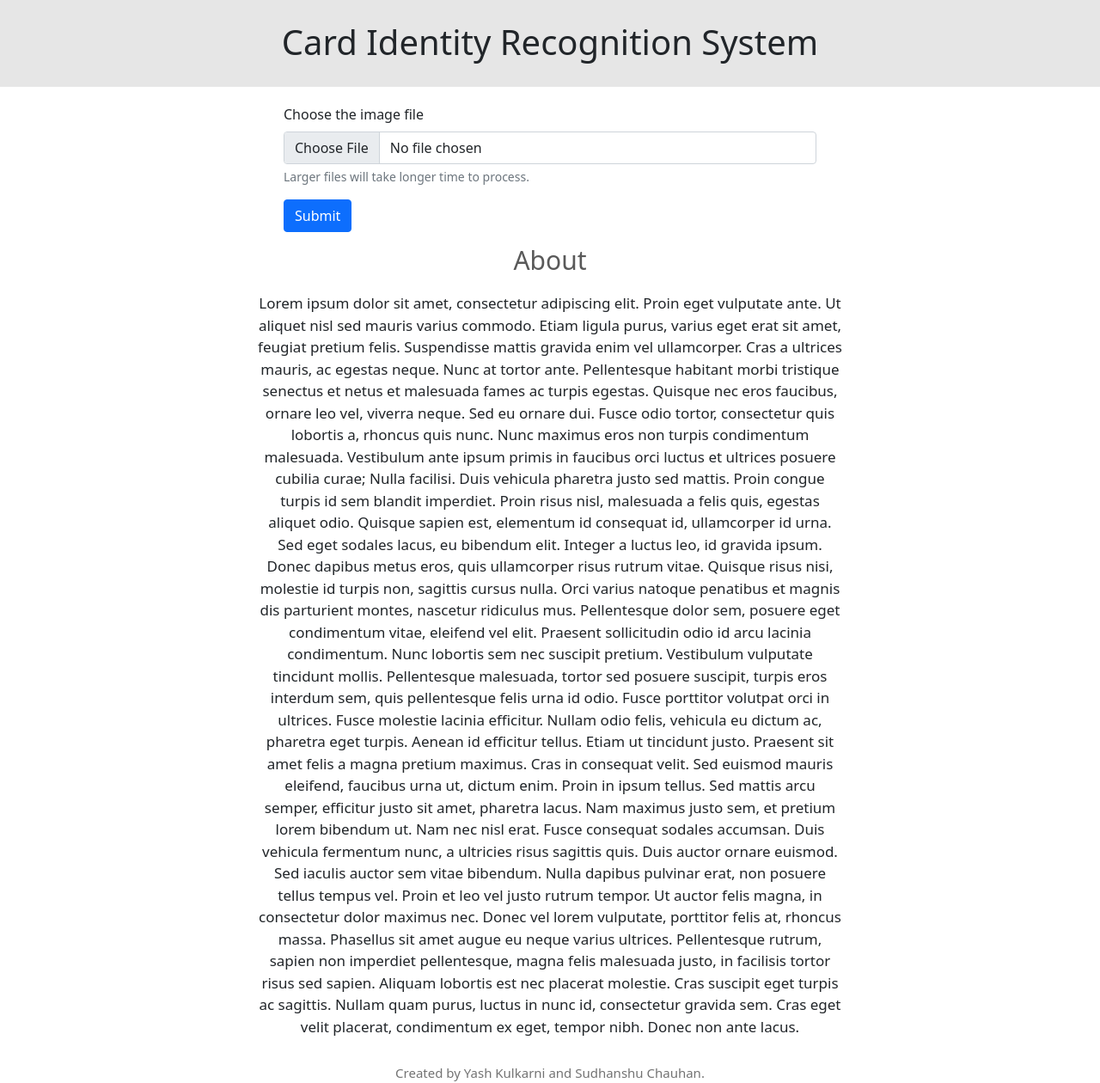
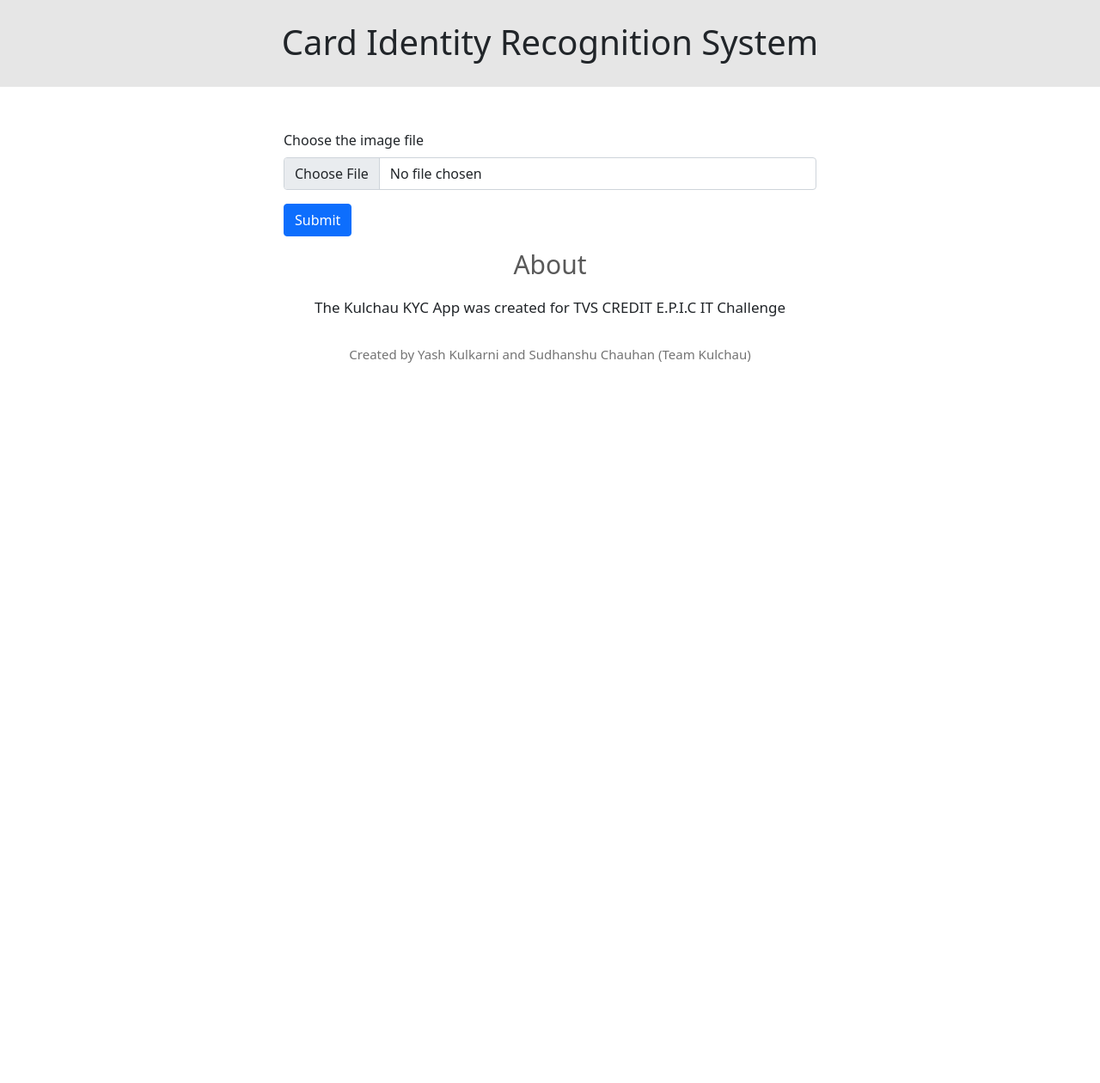
Before and after one commit to sudchau/kulchaunew, a Flask app: page / in a window 1280 px wide. Shown: the whole page at 86% size. After the commit the page ends 422 px from the top, so only its background shows below. Run offline with Flask 2, Linux system fonts and the light colour scheme.

Commit message:
Update index.html

```diff
--- a/templates/index.html
+++ b/templates/index.html
@@ -1,7 +1,7 @@
 <!DOCTYPE html>
 <html lang="en">
 <head>
-    <title>Card Identity Recognition System </title>
+    <title>Kulchau KYC App </title>
     <link href="https://cdn.jsdelivr.net/npm/bootstrap@5.0.0-beta2/dist/css/bootstrap.min.css" rel="stylesheet" integrity="sha384-BmbxuPwQa2lc/FVzBcNJ7UAyJxM6wuqIj61tLrc4wSX0szH/Ev+nYRRuWlolflfl" crossorigin="anonymous">
     <style>
     .form{
@@ -43,6 +43,7 @@
     <div class="contain">
         <h1>Card Identity Recognition System</h1>
     </div>
+    <marquee direction="right">Larger files will take longer time to process</marquee>
     <div class="form">
         <!--<form action="/" method="POST" enctype="multipart/form-data">
             <input type="file" name="image" id="image">
@@ -54,7 +55,7 @@
             <div class="mb-3">
                 <label for="image" class="form-label">Choose the image file</label>
                 <input type="file" class="form-control" name="image" id="image" aria-describedby="emailHelp">
-                <div id="emailHelp" class="form-text">Larger files will take longer time to process.</div>
+<!--                 <div id="emailHelp" class="form-text">Larger files will take longer time to process.</div> -->
             </div>
             <button type="submit" class="btn btn-primary" value="submit">Submit</button>
         </form>
@@ -62,19 +63,11 @@
     <div class="mybox">
         <div class="about"> About </div>
         <div class="placehol">
-Lorem ipsum dolor sit amet, consectetur adipiscing elit. Proin eget vulputate ante. Ut aliquet nisl sed mauris varius commodo. Etiam ligula purus, varius eget erat sit amet, feugiat pretium felis. Suspendisse mattis gravida enim vel ullamcorper. Cras a ultrices mauris, ac egestas neque. Nunc at tortor ante. Pellentesque habitant morbi tristique senectus et netus et malesuada fames ac turpis egestas. Quisque nec eros faucibus, ornare leo vel, viverra neque. Sed eu ornare dui. Fusce odio tortor, consectetur quis lobortis a, rhoncus quis nunc. Nunc maximus eros non turpis condimentum malesuada. Vestibulum ante ipsum primis in faucibus orci luctus et ultrices posuere cubilia curae;
-
-Nulla facilisi. Duis vehicula pharetra justo sed mattis. Proin congue turpis id sem blandit imperdiet. Proin risus nisl, malesuada a felis quis, egestas aliquet odio. Quisque sapien est, elementum id consequat id, ullamcorper id urna. Sed eget sodales lacus, eu bibendum elit. Integer a luctus leo, id gravida ipsum. Donec dapibus metus eros, quis ullamcorper risus rutrum vitae. Quisque risus nisi, molestie id turpis non, sagittis cursus nulla. Orci varius natoque penatibus et magnis dis parturient montes, nascetur ridiculus mus. Pellentesque dolor sem, posuere eget condimentum vitae, eleifend vel elit. Praesent sollicitudin odio id arcu lacinia condimentum.
-
-Nunc lobortis sem nec suscipit pretium. Vestibulum vulputate tincidunt mollis. Pellentesque malesuada, tortor sed posuere suscipit, turpis eros interdum sem, quis pellentesque felis urna id odio. Fusce porttitor volutpat orci in ultrices. Fusce molestie lacinia efficitur. Nullam odio felis, vehicula eu dictum ac, pharetra eget turpis. Aenean id efficitur tellus. Etiam ut tincidunt justo. Praesent sit amet felis a magna pretium maximus. Cras in consequat velit.
-
-Sed euismod mauris eleifend, faucibus urna ut, dictum enim. Proin in ipsum tellus. Sed mattis arcu semper, efficitur justo sit amet, pharetra lacus. Nam maximus justo sem, et pretium lorem bibendum ut. Nam nec nisl erat. Fusce consequat sodales accumsan. Duis vehicula fermentum nunc, a ultricies risus sagittis quis. Duis auctor ornare euismod. Sed iaculis auctor sem vitae bibendum.
-
-Nulla dapibus pulvinar erat, non posuere tellus tempus vel. Proin et leo vel justo rutrum tempor. Ut auctor felis magna, in consectetur dolor maximus nec. Donec vel lorem vulputate, porttitor felis at, rhoncus massa. Phasellus sit amet augue eu neque varius ultrices. Pellentesque rutrum, sapien non imperdiet pellentesque, magna felis malesuada justo, in facilisis tortor risus sed sapien. Aliquam lobortis est nec placerat molestie. Cras suscipit eget turpis ac sagittis. Nullam quam purus, luctus in nunc id, consectetur gravida sem. Cras eget velit placerat, condimentum ex eget, tempor nibh. Donec non ante lacus.
+The Kulchau KYC App was created for TVS CREDIT E.P.I.C IT Challenge
         </div>
     </div>
     <div class="copyright">
-        Created by Yash Kulkarni and Sudhanshu Chauhan.
+        Created by Yash Kulkarni and Sudhanshu Chauhan (Team Kulchau)
     </div>
 </body>
 </html>
```
